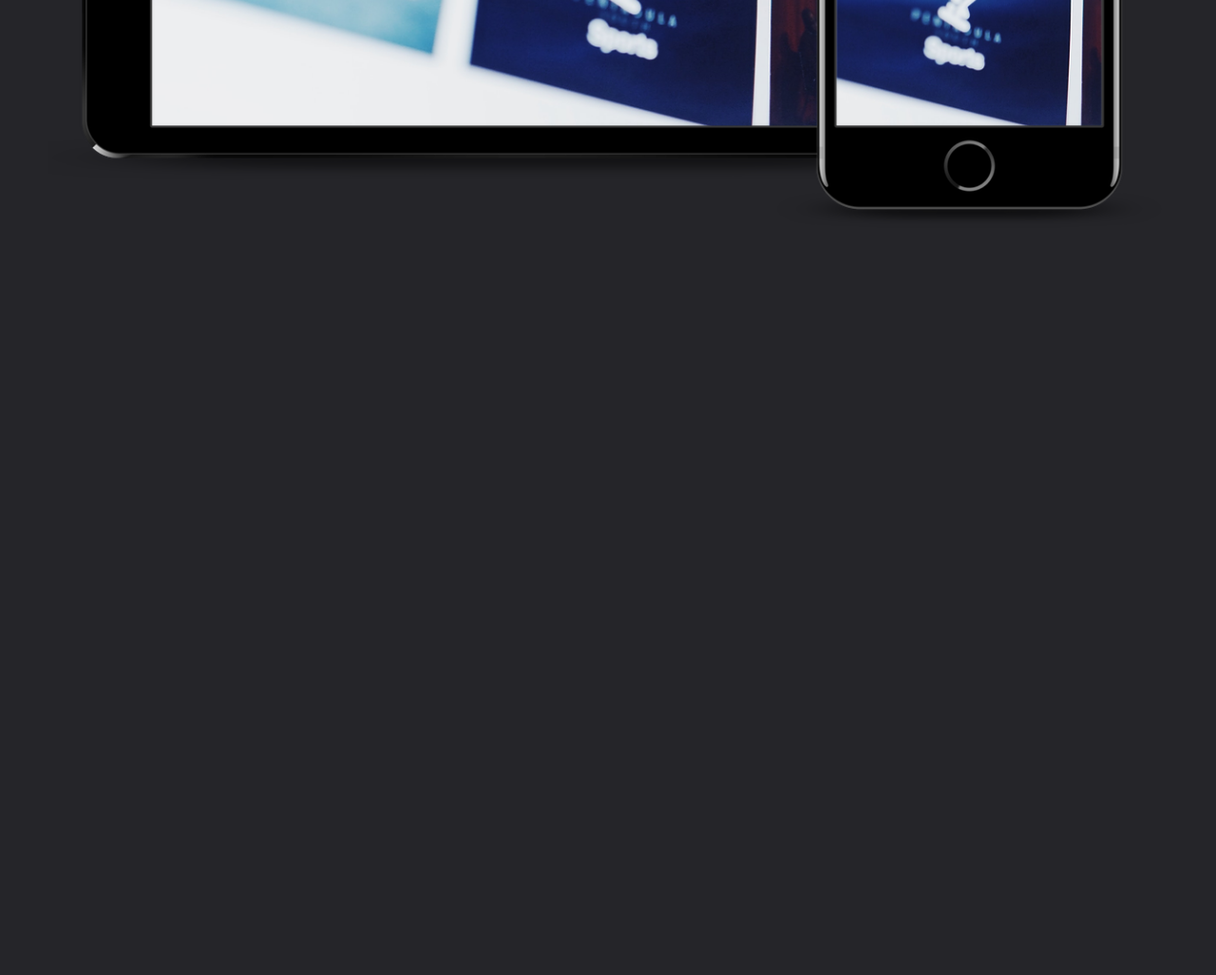
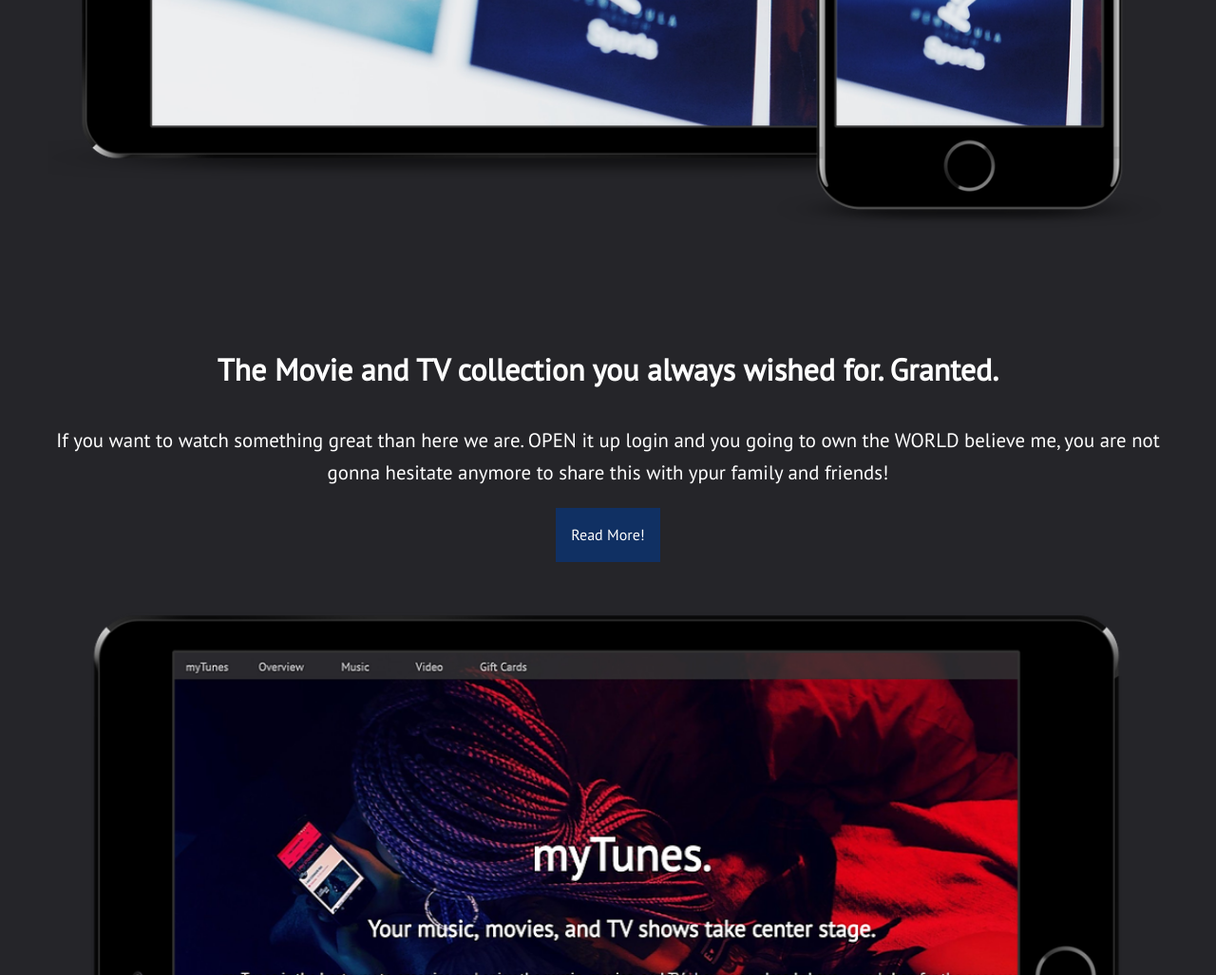
Before and after one commit to brettl1991/LandingPage2, a plain HTML site: page index.html in a window 1280 px wide. Shown: the part 1773-2800 px from the top of the page at 95% size. Before the commit the page ends 2073 px from the top, so only its background shows below. Drawn offline with nearby package versions, Linux system fonts and the light colour scheme.

Commit message:
Add the video section

```diff
--- a/index.html
+++ b/index.html
@@ -59,7 +59,15 @@
         </div>
     </section>
     <!-- Video Section -->
-
+    <section id="video" class="section bg-light">
+        <div class="container">
+            <h3>The Movie and TV collection you always wished for. Granted.</h3>
+                <p class="lead">If you want to watch something great than here we are. OPEN it up login and you going to own the WORLD
+                    believe me, you are not gonna hesitate anymore to share this with ypur family and friends!</p>
+            <a href="" class="btn btn-secondary">Read More!</a>
+            <img src="./img/mockup2.png" alt="">
+        </div>
+    </section>
     <!-- Entertainment Secrion -->
 
     <!-- Giftcard Section -->
```
